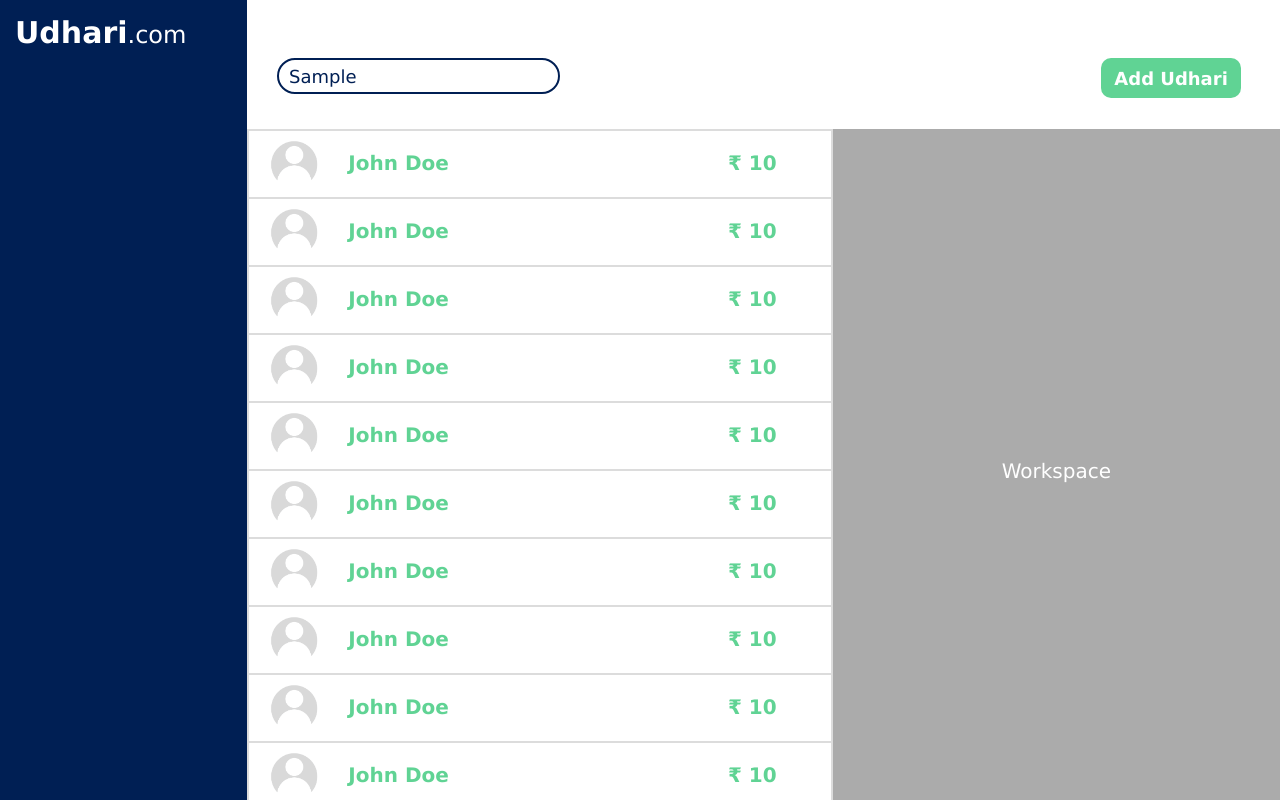
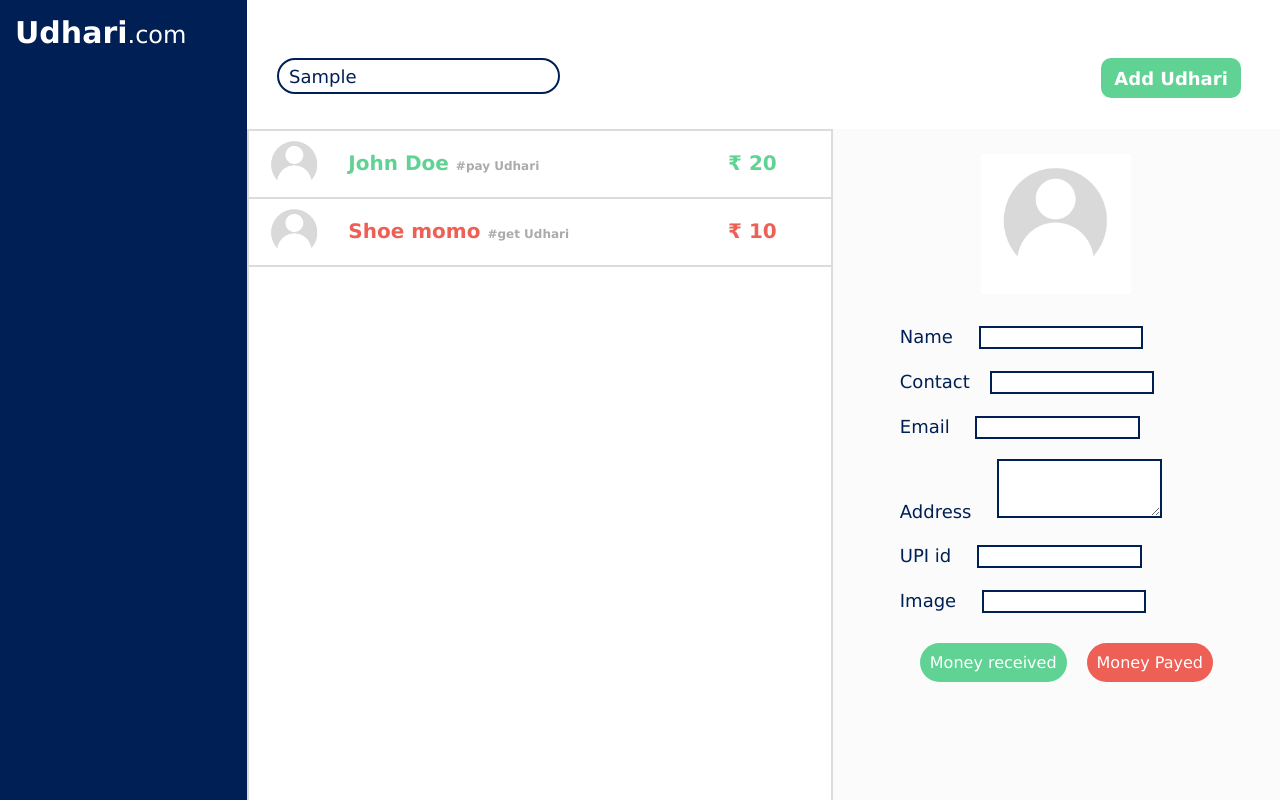
Before and after one commit to prathameshParadkar/Udhari.com, a React (Create React App) app: page /home in a window 1280 px wide. Both pictures are taken after typing "Sample" into the empty fields and a click on the button "Add Udhari". Built offline with nearby package versions, Linux system fonts and the light colour scheme.

Commit message:
list tile connected to Data.js and Add Udhari button

```diff
--- a/public/index.html
+++ b/public/index.html
@@ -24,6 +24,7 @@
       work correctly both with client-side routing and a non-root public URL.
       Learn how to configure a non-root public URL by running `npm run build`.
     -->
+    <!-- <link href="https://cdn.jsdelivr.net/npm/bootstrap@5.2.0/dist/css/bootstrap.min.css" rel="stylesheet" integrity="sha384-gH2yIJqKdNHPEq0n4Mqa/HGKIhSkIHeL5AyhkYV8i59U5AR6csBvApHHNl/vI1Bx" crossorigin="anonymous"> -->
     <title>React App</title>
   </head>
   <body>
@@ -39,5 +40,7 @@
       To begin the development, run `npm start` or `yarn start`.
       To create a production bundle, use `npm run build` or `yarn build`.
     -->
+    <script src="https://cdn.jsdelivr.net/npm/@popperjs/core@2.11.5/dist/umd/popper.min.js" integrity="sha384-Xe+8cL9oJa6tN/veChSP7q+mnSPaj5Bcu9mPX5F5xIGE0DVittaqT5lorf0EI7Vk" crossorigin="anonymous"></script>
+<script src="https://cdn.jsdelivr.net/npm/bootstrap@5.2.0/dist/js/bootstrap.min.js" integrity="sha384-ODmDIVzN+pFdexxHEHFBQH3/9/vQ9uori45z4JjnFsRydbmQbmL5t1tQ0culUzyK" crossorigin="anonymous"></script>
   </body>
 </html>
--- a/src/App.css
+++ b/src/App.css
@@ -215,6 +215,7 @@
   width: 100%;
   height: 10%;
   border-bottom:2px #DCDCDC solid;
+  cursor: pointer;
 }
 .list-tile-img{
   margin-top: 4px;
@@ -226,7 +227,14 @@
 margin-left: 20px;
 font-weight: 600;
 font-size: 20px;
-color: #60D394;
+}
+.list-tile-name span{
+  font-size: 12px;
+  /* border: 1px; */
+  /* border-style: solid; */
+  border-radius: 10px;
+  padding: 5px;
+  margin-left: 2px;
 }
 
 .list-tile-Udhari{
@@ -236,5 +244,80 @@
 font-weight: 600;
 margin-left: 20px;
 font-size: 20px;
-color: #60D394;
 }
+
+.add-Udhari-box{
+  width: 100%;
+  height: 100%;
+  background-color: #FBFBFB;
+  display: flex;
+  flex-direction: column;
+  align-items: center;
+}
+.add-Udhari-img{
+  width: 150px;
+height: 140px;
+margin-top: 25px;
+margin-bottom: 30px;
+}
+.add-Udhari-form label{
+  color: #001F54;
+  font-size: 18px;
+}
+.add-Udhari-form div{
+  margin-bottom: 20px;
+}
+.add-Udhari-form input , .add-Udhari-form textarea{
+  width: 50%;
+  margin-left: 20px;
+  color: #001F54;
+  font-size: 15px;
+  border: 2px #001F54 solid;
+}
+
+.add-Udhari-form button{
+  margin-left: 20px;
+  cursor: pointer;
+  margin-top: 10px;
+  transition: 300ms;
+}
+.add-Udhari-form button:nth-of-type(1){
+  background-color: #60D394;
+  font-family: Verdana, Geneva, Tahoma, sans-serif;
+  color: white;
+  font-size: 16px;
+  border:none;
+  padding: 10px;
+  border-radius: 25px;
+}
+.add-Udhari-form button:nth-of-type(1):hover{
+  color: #60D394;
+  background-color: #FFFFFF;
+  box-shadow: 2px 2px 2px 2px rgba(171, 255, 177, 0.25);
+
+}
+.add-Udhari-form button:nth-of-type(2):hover{
+  color: #EE6055;
+  background-color: #FFFFFF;
+  box-shadow: 2px 2px 2px 2px rgba(255, 171, 171, 0.25);
+
+}
+
+.add-Udhari-form button:nth-of-type(2){
+  background-color: #EE6055;
+  font-family: Verdana, Geneva, Tahoma, sans-serif;
+  color: white;
+  font-size: 16px;
+  border:none;
+  padding: 10px;
+  border-radius: 25px;
+}
+
+.manage-Udhari-box{
+  width: 100%;
+  height: 100%;
+  background-color: #FBFBFB;
+  display: flex;
+  flex-direction: column;
+  align-items: center;
+}
--- a/src/App.js
+++ b/src/App.js
@@ -6,6 +6,7 @@
 // import Data from './components/Data';
 import Register from './components/Register';
 import MainScreen from './components/MainScreen';
+
 
 class App extends Component {
   constructor(){
@@ -43,4 +44,6 @@
   }
 }
 
+// img error in MainListTile component
+
 export default App;
--- a/src/components/Data.js
+++ b/src/components/Data.js
@@ -1,4 +1,5 @@
-const userData = [
+import ppImg from './images/profile-pic.png'
+const Data = [
     {
         userId : 1,
         username : "random",
@@ -7,6 +8,7 @@
             {
             entryId : 1,
             entryName : "John Doe",
+            entryImg : {ppImg} ,
             personalDetails : {
                 contact : "123456891",
                 email : "smth@gmail.com",
@@ -14,7 +16,7 @@
                 upiId : "78@apl"
             },
             udhari : {
-                entryStatus : "greenUdhari",
+                entryStatus : "Udhari_to_pay",
                 amount : 20
             }
         },
@@ -29,7 +31,46 @@
                     upiId : "78@apl"
                 },
                 udhari : {
-                    entryStatus : "redUdhari",
+                    entryStatus : "Udhari_to_get",
+                    amount : 10
+                }
+            },
+
+        ]
+
+
+        },
+    {
+        userId : 2,
+        username : "something",
+        password : "asdfgh",
+        entries : [
+            {
+            entryId : 1,
+            entryName : "Joe mama",
+            personalDetails : {
+                contact : "123456891",
+                email : "smth@gmail.com",
+                Address : "New York, America",
+                upiId : "78@apl"
+            },
+            udhari : {
+                entryStatus : "Udhari_to_pay",
+                amount : 20
+            }
+        },
+
+            {
+                id : 2,
+                entryName : "Prathamesh Paradkar",
+                personalDetails : {
+                    contact : "123456891",
+                    email : "smth@gmail.com",
+                    Address : "New York, America",
+                    upiId : "78@apl"
+                },
+                udhari : {
+                    entryStatus : "Udhari_to_get",
                     amount : 10
                 }
             }
@@ -38,3 +79,5 @@
 
         }
 ]
+
+export default Data;
--- a/src/components/Login.js
+++ b/src/components/Login.js
@@ -24,7 +24,7 @@
       })
       .catch(error => {
         console.log(error)
-        // setredirectTo("/home"); //ye add kiya tha login ko hatane keliye
+        setredirectTo("/home"); //ye add kiya tha login ko hatane keliye
       })
   }
 
--- a/src/components/MainList.js
+++ b/src/components/MainList.js
@@ -1,26 +1,30 @@
 import React from 'react'
 import MainListTile from './MainListTile'
 
-export default function MainList() {
+
+export default function MainList(props) {
+
+  const MainListTileElement = props.allEntries.map((item) => {
+    return (
+      <MainListTile
+      key = {item.entryId}
+      img={item.entryImg}
+      name={item.entryName}
+      UdhariStatus = {item.udhari.entryStatus}
+      UdhariAmount = {item.udhari.amount}
+      />
+    )
+  })
+
+
+
+
+
   return (
     <div className='mainlist'>
     <input type="text" name="search" className='mainlist-search' placeholder='Search'/>
     <div className='mainlist-list'>
-      <MainListTile />
-      <MainListTile />
-      <MainListTile />
-      <MainListTile />
-      <MainListTile />
-      <MainListTile />
-      <MainListTile />
-      <MainListTile />
-      <MainListTile />
-      <MainListTile />
-      <MainListTile />
-      <MainListTile />
-      <MainListTile />
-      <MainListTile />
-      <MainListTile />
+      {MainListTileElement}
     </div>
     </div>
   )
--- a/src/components/MainListTile.js
+++ b/src/components/MainListTile.js
@@ -1,12 +1,37 @@
 import React from 'react'
 import profileImg from './images/profile-pic.png'
 
-export default function MainListTile() {
+export default function MainListTile(props) {
+
+  const [divStyle, setDivStyle] = React.useState({})
+  let UdhariColor = props.UdhariStatus === "Udhari_to_pay" ? "#60D394" : "#EE6055";
+  let UdhariType = props.UdhariStatus === "Udhari_to_pay" ? "pay Udhari" : "get Udhari";
+  const UdhariStyle = {
+    color : `${UdhariColor}`
+  }
+
+  let selectionDivStyle = {
+    backgroundColor : "#F8F8F8",
+    borderLeft : 3,
+    borderLeftStyle : "solid",
+    borderLeftColor : `${UdhariColor}`
+  }
+
+  function divClicked(){
+    setDivStyle((prevState) => selectionDivStyle );
+  }
+
   return (
-    <div className='list-tile'>
-        <img src={profileImg} alt="img" className='list-tile-img' />
-        <p className='list-tile-name'>John Doe</p>
-        <p className='list-tile-Udhari'>&#8377; 10</p>
+    <div className='list-tile' onClick={divClicked} style={divStyle} >
+        <img src={profileImg} alt="img" className='list-tile-img'  />
+        <p className='list-tile-name' style={UdhariStyle}> {props.name}
+        <span style={{
+          // borderColor : `${UdhariColor}` ,
+          // backgroundColor : `${UdhariColor}`,
+          color : "#ABABAB"
+        }}>#{UdhariType}</span>
+        </p>
+        <p className='list-tile-Udhari' style={UdhariStyle}>&#8377; {props.UdhariAmount}</p>
     </div>
   )
 }
--- a/src/components/MainScreen.js
+++ b/src/components/MainScreen.js
@@ -2,13 +2,21 @@
 import MainList from './MainList'
 import Navbar from './Navbar'
 import Workspace from './Workspace'
+import Data from './Data.js'
+
 
 export default function MainScreen() {
+  const [isManagerOn, setIsManagerOn] = React.useState(false)
+
   return (
     <div className='mainscreen-container'>
     <Navbar />
-    <MainList />
-    <Workspace />
+
+    {/* // Data[0] represent the data of the user logged in. Data[1] will be another user */}
+    {/* entry prop here is all entries of user at Data[0] */}
+    <MainList allEntries = {Data[0].entries} />
+
+    <Workspace isManagerOn={isManagerOn} />
     </div>
   )
 }
--- /dev/null
+++ b/src/components/Workspace Components/AddUdhariWS.js
@@ -0,0 +1,56 @@
+import React from 'react'
+import profileImg from './profile-pic.png'
+
+export default function AddUdhariWS(props) {
+    const [UdhariAmount, setUdhariAmount] = React.useState(0);
+    const [UdhariStatus, setUdhariStatus] = React.useState("");
+    const MoneyReceived = (e) => {
+        e.preventDefault()
+        setUdhariStatus("Udhari_to_pay")
+        setUdhariAmount(prompt("Enter amount received by you."))
+        props.addStatusHandler(prevState => !prevState)
+    }
+    const MoneyPayed = (e) => {
+        e.preventDefault()
+        setUdhariStatus("Udhari_to_get")
+        setUdhariAmount(prompt("Enter amount payed to you."))
+        props.addStatusHandler(prevState => !prevState)
+    }
+
+  return (
+    <div className='add-Udhari-box'>
+        <img className='add-Udhari-img' src={profileImg} alt="" />
+
+        <form className='add-Udhari-form' action="/ManageUdhariWS">
+        <div className="mb-3">
+            <label htmlFor="exampleFormControlInput1" className="form-label">Name   </label>
+            <input type="text" className="form-control" id="exampleFormControlInput1" required />
+        </div>
+        <div className="mb-3">
+            <label htmlFor="exampleFormControlInput2" className="form-label">Contact</label>
+            <input type="tel" className="form-control" id="exampleFormControlInput2"  />
+        </div>
+        <div className="mb-3">
+            <label htmlFor="exampleFormControlInput3" className="form-label">Email  </label>
+            <input type="email" className="form-control" id="exampleFormControlInput3"  />
+        </div>
+          <div className="mb-3">
+                <label htmlFor="exampleFormControlTextarea1" className="form-label">Address </label>
+                <textarea className="form-control" id="exampleFormControlTextarea1" rows="3"></textarea>
+            </div>
+            <div className="mb-3">
+                <label htmlFor="exampleFormControlInput4" className="form-label">UPI id </label>
+                <input type="text" className="form-control" id="exampleFormControlInput4"  />
+            </div>
+            <div className="mb-3">
+                <label htmlFor="exampleFormControlInput5" className="form-label">Image  </label>
+                <input type="text" className="form-control" id="exampleFormControlInput5"  />
+            </div>
+            <div>
+            <button value="UdhariReceived" onClick={MoneyReceived}> Money received</button>
+            <button value="UdhariPayed" onClick={MoneyPayed}> Money Payed</button>
+            </div>
+        </form>
+    </div>
+  )
+}
--- /dev/null
+++ b/src/components/Workspace Components/ManageUdhariWS.js
@@ -0,0 +1,9 @@
+import React from 'react'
+
+export default function ManageUdhariWS() {
+  return (
+    <div className='manage-Udhari-box'>
+
+    </div>
+  )
+}
--- a/src/components/Workspace.js
+++ b/src/components/Workspace.js
@@ -1,12 +1,26 @@
 import React from 'react'
+import AddUdhariWS from './Workspace Components/AddUdhariWS'
+import ManageUdhariWS from './Workspace Components/ManageUdhariWS';
 
 export default function Workspace() {
+  const [isAdded, setIsAdded] = React.useState(true);
+  const [isManagerOn, setIsManagerOn] = React.useState(false)
+
+  function toAddUdhariWS(){
+    setIsAdded(prev => !prev)
+  }
+  function toManageUdhariWS(){
+    setIsManagerOn(prev => !prev)
+  }
+
   return (
     <>
     <div className='workspace'>
-      <button className='workspace-addUdhari'>Add Udhari</button>
+      <button className='workspace-addUdhari' onClick={toAddUdhariWS}>Add Udhari</button>
       <div className='workspace-box'>
-        <p>Workspace</p>
+      {isAdded && !isManagerOn && <p>Workspace</p>}
+      {!isAdded && <AddUdhariWS addStatusHandler = {toAddUdhariWS} />}
+      {isManagerOn && <ManageUdhariWS />}
       </div>
     </div>
     </>
```
Also changed, not shown: src/components/Workspace Components/profile-pic.png (added).
